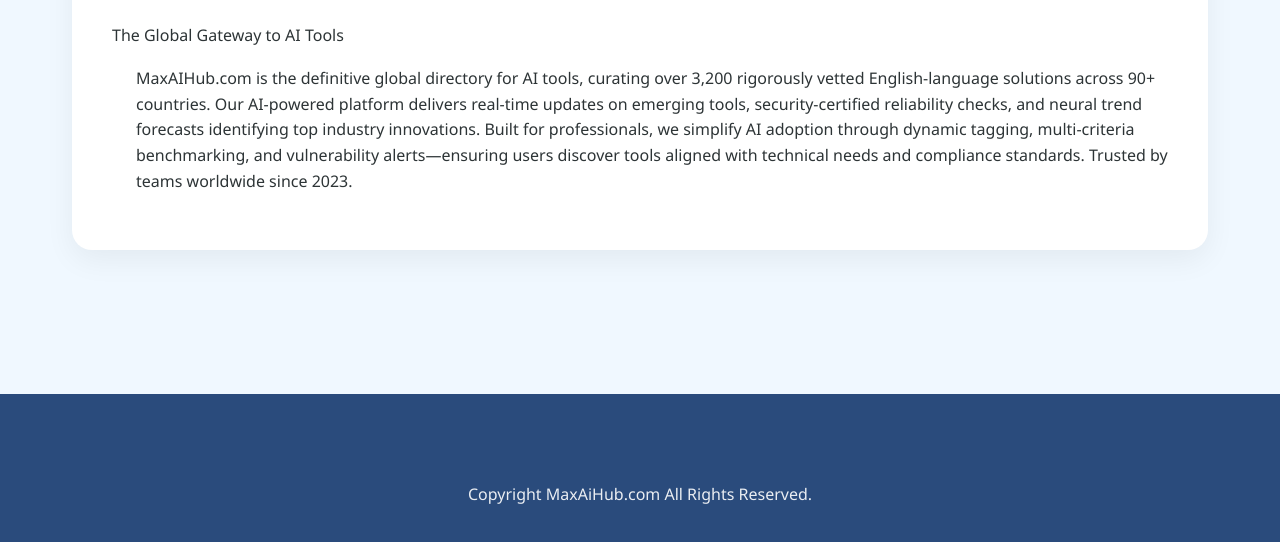
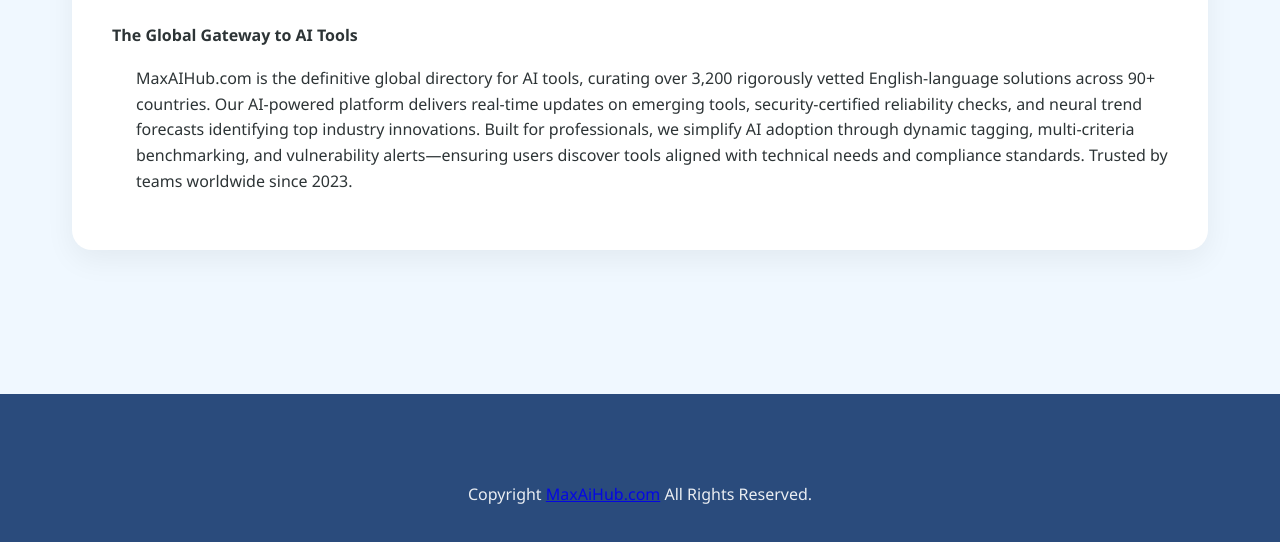
Before and after one commit to Maxaihub/maxaihub, a plain HTML site: page index.html in a window 1280 px wide. Shown: the part 852-1394 px from the top of the page. Drawn offline with Linux system fonts and the light colour scheme.

Commit message:
Add files via upload

```diff
--- a/index.html
+++ b/index.html
@@ -128,7 +128,7 @@
         <div class="container">
             <h1>Discover your AI tools!</h1>
             <p style="margin-bottom: 2rem;">Empower Tomorrow, Today @MaxAiHub.com</p>
-            <a href="https://www.maxaihub.com/" class="cta-button">GO MaxAiHub.com</a>
+            <a href="https://www.maxaihub.com/" title="maxaihub.com" class="cta-button" target="_blank">GO MaxAiHub.com</a>
         </div>
     </section>
 
@@ -152,7 +152,7 @@
 
         <section class="intro-section">
             <h2 style="margin-bottom: 1.5rem;">About MaxAiHub.com</h2>
-            <p style="line-height: 1.8;">The Global Gateway to  AI Tools</p>
+            <p style="line-height: 1.8;"><b>The Global Gateway to  AI Tools</b></p>
             <ul style="list-style: none; padding-left: 1.5rem;">
                 <li style="margin: 1rem 0;">MaxAIHub.com is the definitive global directory for AI tools, curating over 3,200 rigorously vetted English-language solutions across 90+ countries. Our AI-powered platform delivers real-time updates on emerging tools, security-certified reliability checks, and neural trend forecasts identifying top industry innovations. Built for professionals, we simplify AI adoption through dynamic tagging, multi-criteria benchmarking, and vulnerability alerts—ensuring users discover tools aligned with technical needs and compliance standards. Trusted by teams worldwide since 2023.</li>
             </ul>
@@ -161,7 +161,7 @@
 
     <footer>
         <div class="container">
-            <p>Copyright MaxAiHub.com All Rights Reserved.</p>
+            <p>Copyright <a href="https://www.maxaihub.com" title="maxaihub.com" target="_blank">MaxAiHub.com</a> All Rights Reserved.</p>
         </div>
     </footer>
 </body>
```
